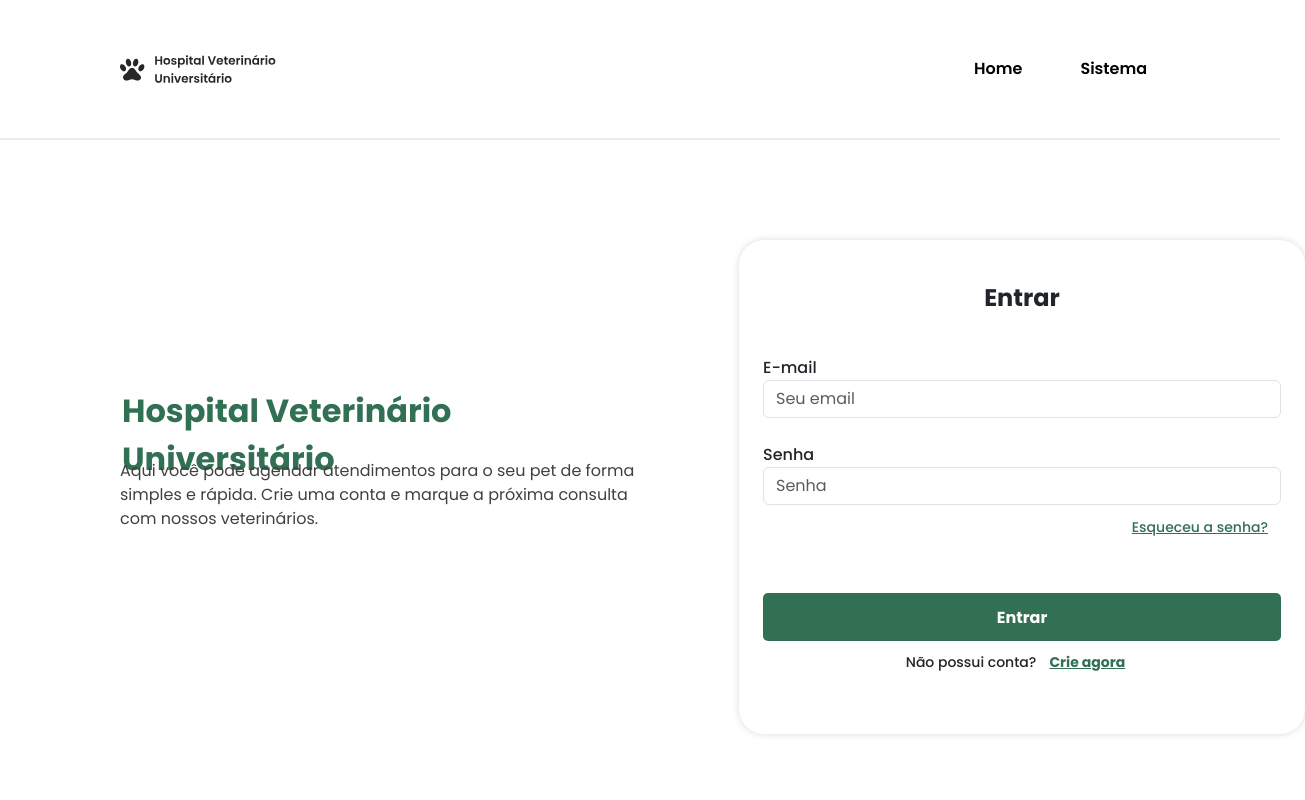
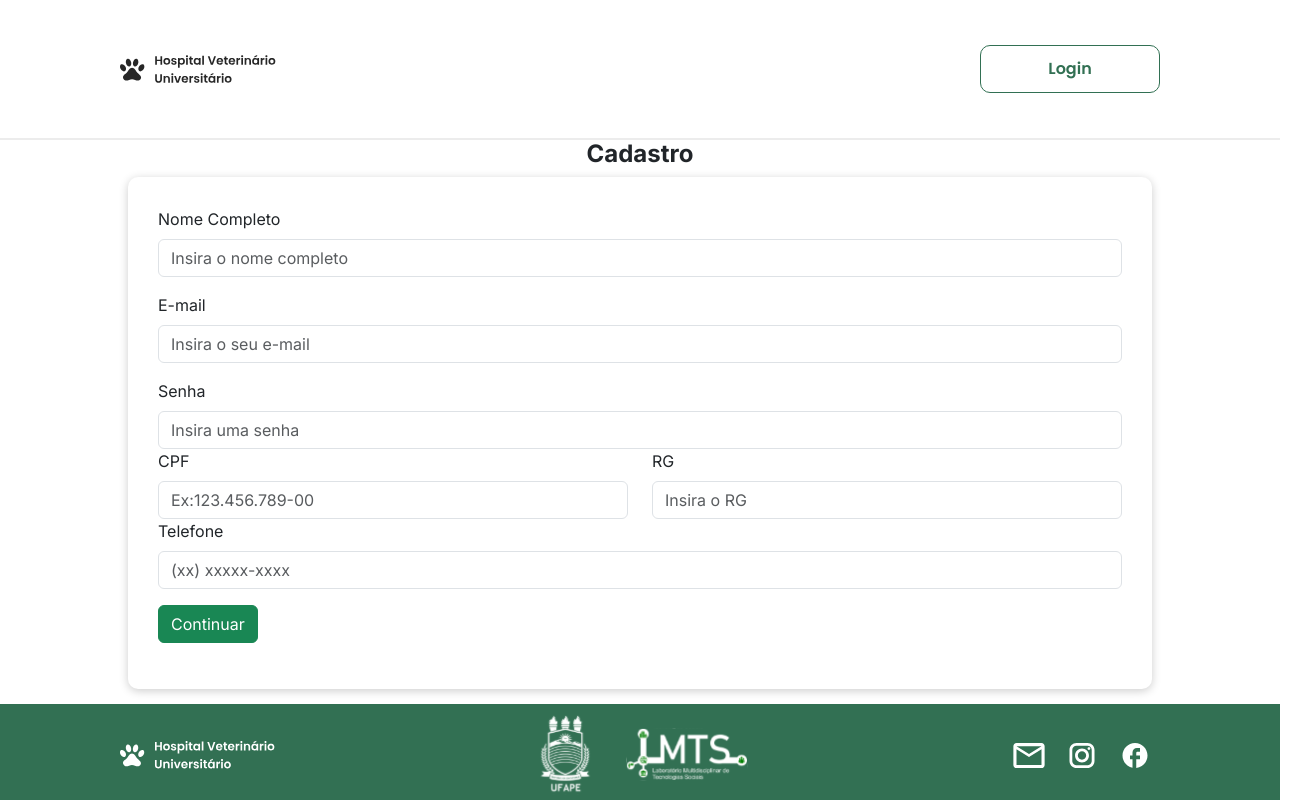
Before and after one commit to lmtsufape/hvu, a Next.js app: page / in a window 1280 px wide. Shown: the top 800 px of the page, 1305 px wide, since content can reach past the window. Built offline with nearby package versions, Linux system fonts and the light colour scheme.

Commit message:
Mudei só o header da pagina cadastrotutor

```diff
--- a/pages/cadastrotutor.js
+++ b/pages/cadastrotutor.js
@@ -2,14 +2,14 @@ import React from "react";
 import "bootstrap/dist/css/bootstrap.min.css";
 import Image from 'next/image'
 import styles from "../src/app/components/cadastrotutor.module.css"
-import Header from "../src/app/header";
+import {Header04} from "../src/app/header";
 import Footer from "../src/app/components/Footer";
 
 
 function pagecadastrotutor(){
     return(
         <div>
-            <Header/>
+            <Header04/>
         <div>
             <h1 className={styles.titulocadastro}>Cadastro</h1>
         </div>
--- a/src/app/page.js
+++ b/src/app/page.js
@@ -2,20 +2,15 @@ import "bootstrap/dist/css/bootstrap.min.css";
 import Image from 'next/image'
 import './components/Footer'
 import Footer from './components/Footer'
-import { CampoPesquisa } from "./campo_pesquisa";
 import Link from 'next/link';
 import Pagecadastrotutor from "../../pages/cadastrotutor";
 import Pagelogin from "../../pages/login"
-import { Header01 } from "./header";
-import { Header02 } from "./header";
-import { Header03 } from "./header";
-import { Header04 } from "./header";
 import Text from "./texto_login_page";
 
 export default function Home() {
   return (
     <div>
-      <Pagelogin />
+      <Pagecadastrotutor />
     </div>
   )
 }
```
